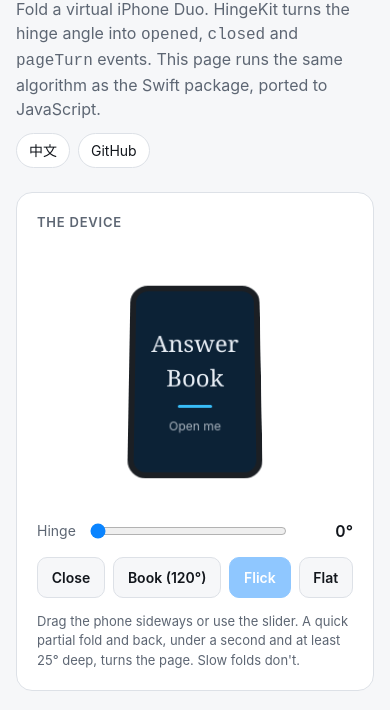
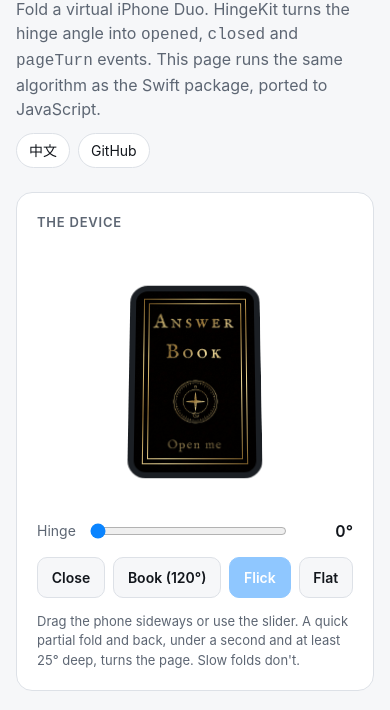
Before and after one commit to MIDJUG3Nine/HingeKit, a plain HTML site: page docs/index.html in a window 390 px wide. Shown: the part 83-793 px from the top of the page. Drawn offline with Linux system fonts and the light colour scheme.

Commit message:
Open the demo phone like a book, hinge on the left (#6)

```diff
--- a/docs/index.html
+++ b/docs/index.html
@@ -6,6 +6,10 @@
 <title>HingeKit Live Demo</title>
 <meta name="description" content="Fold a virtual iPhone Duo in your browser and watch HingeKit turn the hinge angle into opened, closed and page-turn events.">
 <style>
+@font-face { font-family: "Book Serif"; src: url(assets/fonts/IMFellEnglish-Roman.woff2) format("woff2"); unicode-range: U+0000-024F, U+2000-206F; font-display: swap; }
+@font-face { font-family: "Book Serif"; src: url(assets/fonts/NotoSerifSC-Medium.woff2) format("woff2"); unicode-range: U+3000-303F, U+4E00-9FFF, U+FF00-FFEF; font-display: swap; }
+@font-face { font-family: "Book Title"; src: url(assets/fonts/IMFellEnglishSC-Regular.woff2) format("woff2"); unicode-range: U+0000-024F, U+2000-206F; font-display: swap; }
+@font-face { font-family: "Book Title"; src: url(assets/fonts/NotoSerifSC-Bold.woff2) format("woff2"); unicode-range: U+3000-303F, U+4E00-9FFF, U+FF00-FFEF; font-display: swap; }
 :root {
   --bg: #f6f7f9;
   --surface: #ffffff;
@@ -16,8 +20,7 @@
   --accent-soft: rgba(10, 132, 255, 0.12);
   --rest: #8a94a3;
   --warn: #e8590c;
-  --cover: #0c2236;
-  --cover-ink: #e8eef5;
+  --gold-grad: linear-gradient(135deg, #7a5a24 0%, #e9cf86 22%, #a8823e 45%, #f4e0a0 70%, #806029 100%);
   --paper: #fbf8f1;
   --paper-ink: #2a2620;
   --frame: #1b1f24;
@@ -97,32 +100,46 @@ h1 span { color: var(--muted); font-weight: 500; }
   display: flex; align-items: center; justify-content: center;
   perspective: 1100px; overflow: hidden; touch-action: none; cursor: ew-resize; user-select: none;
 }
-@media (max-width: 480px) { .stage { --w: 132px; --h: 200px; } }
+@media (max-width: 480px) {
+  .stage { --w: 132px; --h: 200px; }
+  .inner .answer { font-size: 17px; }
+  .inner .prompt { font-size: 11px; }
+  .face { padding: 14px 10px; }
+}
 .device {
   position: relative; width: calc(var(--w) * 2); height: var(--h);
   transform-style: preserve-3d;
   transform: rotateX(16deg) translateX(var(--shift, 0px));
 }
 .half { position: absolute; top: 0; width: var(--w); height: var(--h); transform-style: preserve-3d; }
-.half.left { left: 0; }
-.half.right { left: var(--w); transform-origin: left center; transform: translateZ(1px) rotateY(var(--fold, 0deg)); }
+/* The iPhone Duo opens like a Western book: the hinge is on the left of the closed phone,
+   so the half with the outer display (the cover) swings open to the left. */
+.half.left { left: 0; transform-origin: right center; transform: translateZ(1px) rotateY(var(--fold, 0deg)); }
+.half.right { left: var(--w); }
 .face {
   position: absolute; inset: 0; border-radius: 18px; border: 6px solid var(--frame);
   backface-visibility: hidden; -webkit-backface-visibility: hidden; overflow: hidden;
   display: flex; flex-direction: column; justify-content: center; padding: 18px 16px;
 }
-.left .face { border-radius: 18px 4px 4px 18px; border-right-width: 2px; transition: opacity 120ms; }
-.device.shut .left .face { opacity: 0; }
-.right .face.inner { border-radius: 4px 18px 18px 4px; border-left-width: 2px; }
+.left .face.inner { border-radius: 18px 4px 4px 18px; border-right-width: 2px; }
+.right .face { border-radius: 4px 18px 18px 4px; border-left-width: 2px; transition: opacity 120ms; }
+.device.shut .right .face { opacity: 0; }
 .face.back { transform: rotateY(180deg); border-radius: 18px; }
-.inner { background: var(--paper); color: var(--paper-ink); }
-.inner .prompt { font-size: 13px; color: var(--muted); text-align: center; }
-.inner .answer { font-family: "New York", "Iowan Old Style", Georgia, "Songti SC", serif; font-size: 22px; line-height: 1.3; text-align: center; }
-.inner .page-no { position: absolute; bottom: 12px; left: 0; right: 0; text-align: center; font-size: 11px; color: var(--muted); }
-.cover { background: var(--cover); color: var(--cover-ink); align-items: center; text-align: center; gap: 10px; }
-.cover .title { font-family: "New York", Georgia, "Songti SC", serif; font-size: 24px; }
-.cover .hint { font-size: 12px; opacity: 0.7; }
-.cover .mark { width: 34px; height: 3px; background: #38bdf8; border-radius: 2px; }
+.inner { background: url(assets/paper-tall.jpg) center / cover, #eadcbc; color: #2b1d12; }
+/* Ink printed into the paper, as in the app: the paper shows through, the edges bleed a little,
+   and the ink is thinner where the fibres didn't take it. */
+.ink { mix-blend-mode: multiply; text-shadow: 0 0 0.6px rgba(43, 29, 18, 0.45); -webkit-mask-image: url(assets/inkgrain.png); mask-image: url(assets/inkgrain.png); -webkit-mask-size: 120px; mask-size: 120px; }
+.inner .prompt { font-size: 13px; line-height: 1.7; color: #6b5235; text-align: center; font-family: "Book Serif", Georgia, serif; }
+.inner .answer { font-family: "Book Serif", Georgia, serif; font-size: 23px; line-height: 1.4; letter-spacing: 0.04em; text-align: center; }
+.inner .page-no { position: absolute; bottom: 12px; left: 0; right: 0; text-align: center; font-size: 12px; color: #6b5235; font-family: "Book Serif", Georgia, serif; }
+.cover { background: url(assets/leather.jpg) center / cover, #141210; align-items: center; text-align: center; gap: 12px; }
+.cover::before { content: ""; position: absolute; inset: 8px; border: 1.5px solid transparent; border-image: var(--gold-grad) 1; }
+.cover::after { content: ""; position: absolute; inset: 13px; border: 0.75px solid transparent; border-image: var(--gold-grad) 1; }
+/* Gold foil stamped into the leather: worn in the grain, dark along the top of the impression. */
+.foil { -webkit-mask-image: url(assets/foilwear.png); mask-image: url(assets/foilwear.png); -webkit-mask-size: 120px; mask-size: 120px; filter: drop-shadow(0 -1px 0 rgba(0, 0, 0, 0.9)) drop-shadow(0 1px 0 rgba(255, 240, 200, 0.1)); }
+.cover .title { font-family: "Book Title", Georgia, serif; font-size: 21px; letter-spacing: 0.14em; background: var(--gold-grad); -webkit-background-clip: text; background-clip: text; color: transparent; }
+.cover .hint { font-family: "Book Serif", Georgia, serif; font-size: 12px; letter-spacing: 0.1em; color: #e2c47a; opacity: 0.6; }
+.cover .mark { width: 64px; height: 64px; background: url(assets/emblem.png) center / contain no-repeat; }
 .answer.turning { animation: turn 360ms ease; }
 @keyframes turn { from { opacity: 0; transform: translateX(14px); } to { opacity: 1; transform: none; } }
 
@@ -192,17 +209,17 @@ footer { margin-top: 28px; font-size: 13px; color: var(--muted); display: flex;
       <div class="stage" id="stage" aria-hidden="true">
         <div class="device" id="device">
           <div class="half left">
-            <div class="face inner"><div class="prompt" data-i18n="prompt">Think of a question.<br>Open the book for your answer.</div></div>
+            <div class="face inner"><div class="prompt ink" data-i18n="prompt">Think of a question.<br>Then open the book.</div></div>
+            <div class="face back cover">
+              <div class="title foil" data-i18n="bookTitle">Answer Book</div>
+              <div class="mark foil"></div>
+              <div class="hint foil" data-i18n="coverHint">Open me</div>
+            </div>
           </div>
           <div class="half right">
             <div class="face inner">
-              <div class="answer" id="answer"></div>
-              <div class="page-no" id="pageNo"></div>
-            </div>
-            <div class="face back cover">
-              <div class="title" data-i18n="bookTitle">Answer Book</div>
-              <div class="mark"></div>
-              <div class="hint" data-i18n="coverHint">Open me</div>
+              <div class="answer ink" id="answer"></div>
+              <div class="page-no ink" id="pageNo"></div>
             </div>
           </div>
         </div>
@@ -316,19 +333,20 @@ class FoldGestureRecognizer {
 
 // ---- Demo app ----
 const ANSWERS = [
-  ["Start now.", "现在就开始"], ["Sleep on it first.", "先睡一觉再决定"], ["You already know the answer.", "答案你心里早就有了"],
-  ["It's worth a try.", "值得一试"], ["Don't force it.", "别勉强自己"], ["Look at it from another angle.", "换个角度看看"],
-  ["It will go better than you think.", "会比你想的顺利"], ["Go for it.", "放手去做"], ["Not today. Try tomorrow.", "今天不是好日子，明天再说"],
-  ["Follow your gut.", "跟着直觉走"], ["Keep it simple.", "简单一点"], ["Slow down. It's faster that way.", "慢慢来，比较快"],
-  ["Write it down.", "把它写下来"], ["Go for a walk.", "去外面走走"], ["Be honest.", "坦诚一点"], ["Eat first.", "先吃饭"],
-  ["Trust the process.", "相信过程"], ["Ask a different question.", "换一个问题问"], ["Try a small step.", "小步试一下"],
-  ["Someone is waiting to hear from you.", "有人在等你的消息"]
+  // English, Chinese, and the page the answer is on in Answer Book.
+  ["Start now.", "现在就开始", 1], ["Sleep on it first.", "先睡一觉再决定", 3], ["You already know the answer.", "答案你心里早就有了", 5],
+  ["It's worth a try.", "值得一试", 6], ["Don't force it.", "别勉强自己", 7], ["Look at it from another angle.", "换个角度看看", 9],
+  ["It will go better than you think.", "会比你想的顺利", 10], ["Go for it.", "放手去做", 13], ["Not today. Try tomorrow.", "今天不是好日子，明天再说", 14],
+  ["Follow your gut.", "跟着直觉走", 15], ["Keep it simple.", "简单一点", 24], ["Slow down. It's faster that way.", "慢慢来，比较快", 25],
+  ["Write it down.", "把它写下来", 42], ["Go for a walk.", "去外面走走", 34], ["Be honest.", "坦诚一点", 39],
+  ["Eat first.", "先吃饭", 49], ["Trust the process.", "相信过程", 54], ["Ask a different question.", "换一个问题问", 51],
+  ["Try a small step.", "小步试一下", 44], ["Someone is waiting to hear from you.", "有人在等你的消息", 48]
 ];
 
 const STRINGS = {
   zh: {
     demo: "在线演示", lede: "折一折虚拟的 iPhone Duo。HingeKit 会把铰链角度变成 <code>opened</code>（打开）、<code>closed</code>（合上）和 <code>pageTurn</code>（翻页）事件。这个页面跑的是和 Swift 包相同的算法，只是换成了 JavaScript。",
-    device: "设备", prompt: "心里想一个问题，<br>翻开书看答案。", bookTitle: "答案书", coverHint: "翻开我",
+    device: "设备", prompt: "想一个问题吧<br>想好了，再打开这本书", bookTitle: "答案之书", coverHint: "翻开我",
     hinge: "铰链", close: "合上", book: "书本 (120°)", flick: "轻折一下", flat: "摊平",
     tip: "左右拖动手机，或者拖滑块。在一秒内往回折至少 25° 再打开，就会翻一页；慢慢折不算。",
     whatSees: "HingeKit 看到的", posture: "姿态", rest: "静止角度", lgAngle: "角度", lgRest: "静止角度", lgDepth: "翻页深度（−25°）",
@@ -370,7 +388,7 @@ function draw() {
     }
     i = bag.pop();
   } while (page && i === page.index && ANSWERS.length > 1);
-  page = { index: i, number: i * 3 + 7 };
+  page = { index: i, number: ANSWERS[i][2] };
 }
 
 function renderPage(animate) {
@@ -386,9 +404,9 @@ function setAngle(value, fromSlider) {
   if (!fromSlider) slider.value = angle;
   $("angleOut").textContent = angle + "°";
   const w = device.offsetWidth / 2;
-  device.style.setProperty("--fold", `${-(180 - angle)}deg`);
+  device.style.setProperty("--fold", `${180 - angle}deg`);
   device.classList.toggle("shut", angle < 3);
-  device.style.setProperty("--shift", `${((180 - angle) / 180) * w / 2}px`);
+  device.style.setProperty("--shift", `${-((180 - angle) / 180) * w / 2}px`);
   feed();
 }
 
@@ -439,13 +457,13 @@ $("btnFlick").onclick = () => {
 function cancelFlick() { if (flickTimer) { clearInterval(flickTimer); flickTimer = null; } }
 $("lang").onclick = () => { lang = lang === "zh" ? "en" : "zh"; applyLang(); };
 
-// Drag the phone: right opens, left closes.
+// Drag the phone: left opens (the cover swings that way), right closes.
 let drag = null;
 stage.addEventListener("pointerdown", e => { cancelFlick(); drag = { x: e.clientX, start: angle }; stage.setPointerCapture(e.pointerId); });
 stage.addEventListener("pointermove", e => {
   if (!drag) return;
   const span = device.offsetWidth / 2;
-  setAngle(drag.start + (e.clientX - drag.x) / span * 180);
+  setAngle(drag.start - (e.clientX - drag.x) / span * 180);
 });
 const endDrag = () => { drag = null; };
 stage.addEventListener("pointerup", endDrag);
```
Also changed, not shown: docs/assets/corner.png (added), docs/assets/emblem.png (added), docs/assets/foilwear.png (added), docs/assets/fonts/IMFellEnglish-Roman.woff2 (added), docs/assets/fonts/IMFellEnglishSC-Regular.woff2 (added), docs/assets/fonts/NotoSerifSC-Bold.woff2 (added), docs/assets/fonts/NotoSerifSC-Medium.woff2 (added), docs/assets/fonts/OFL-IMFellEnglish.txt (added), docs/assets/fonts/OFL-NotoSerifSC.txt (added), docs/assets/inkgrain.png (added), docs/assets/leather.jpg (added), docs/assets/paper-tall.jpg (added).
